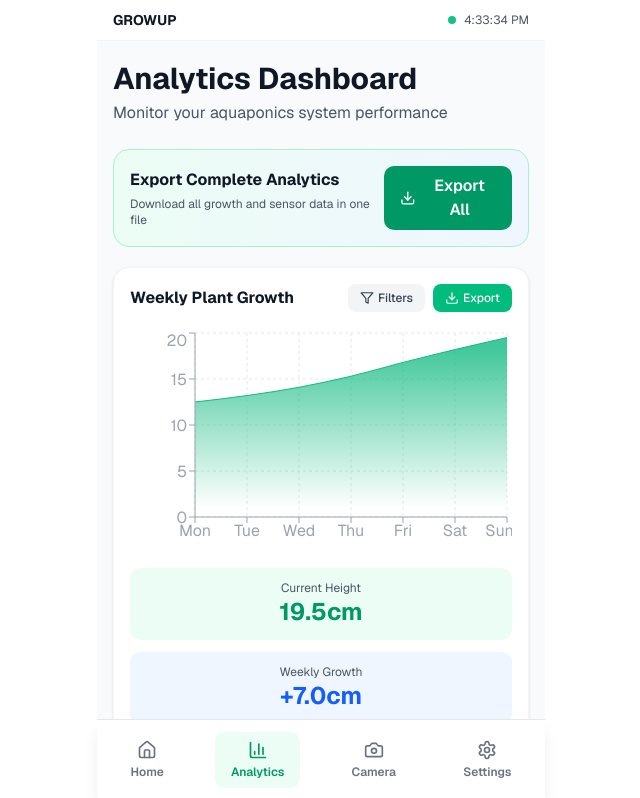
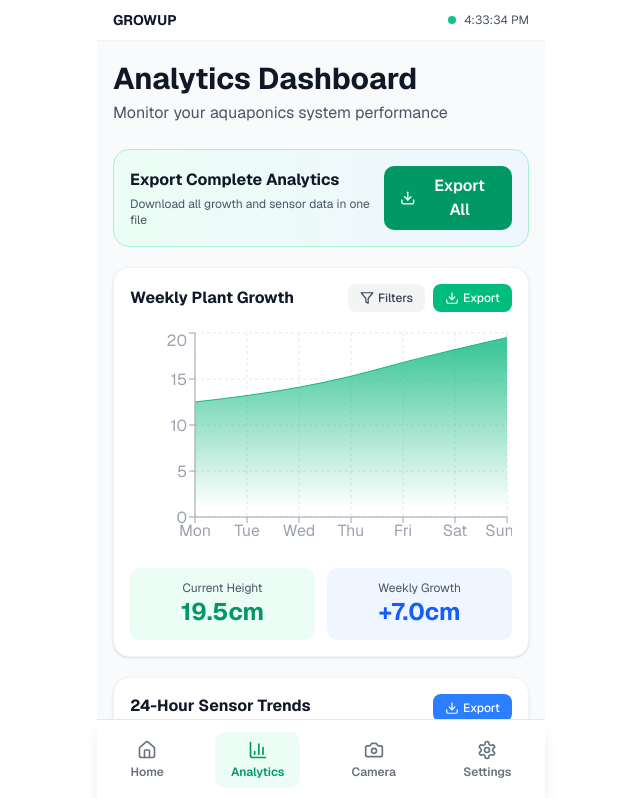
Before and after one commit to kitkato3/GrowUp_FrontEnd, a Next.js app: page /analytics in a window 1280 px wide. Shown: the top 798 px of the page, without its empty margins (319-959 px from the left). Built offline with nearby package versions, Linux system fonts and the light colour scheme.

Commit message:
leaf count removed

```diff
--- a/app/(routes)/analytics/page.tsx
+++ b/app/(routes)/analytics/page.tsx
@@ -355,7 +355,7 @@ export default function Analytics() {
             </div>
 
             {/* Growth Stats */}
-            <div className="grid grid-cols- gap-3 mt-4">
+            <div className="grid grid-cols-2 gap-3 mt-4">
               <div className="bg-emerald-50 rounded-lg p-3 text-center">
                 <div className="text-xs text-gray-600">Current Height</div>
                 <div className="text-2xl font-bold text-emerald-600">
```
